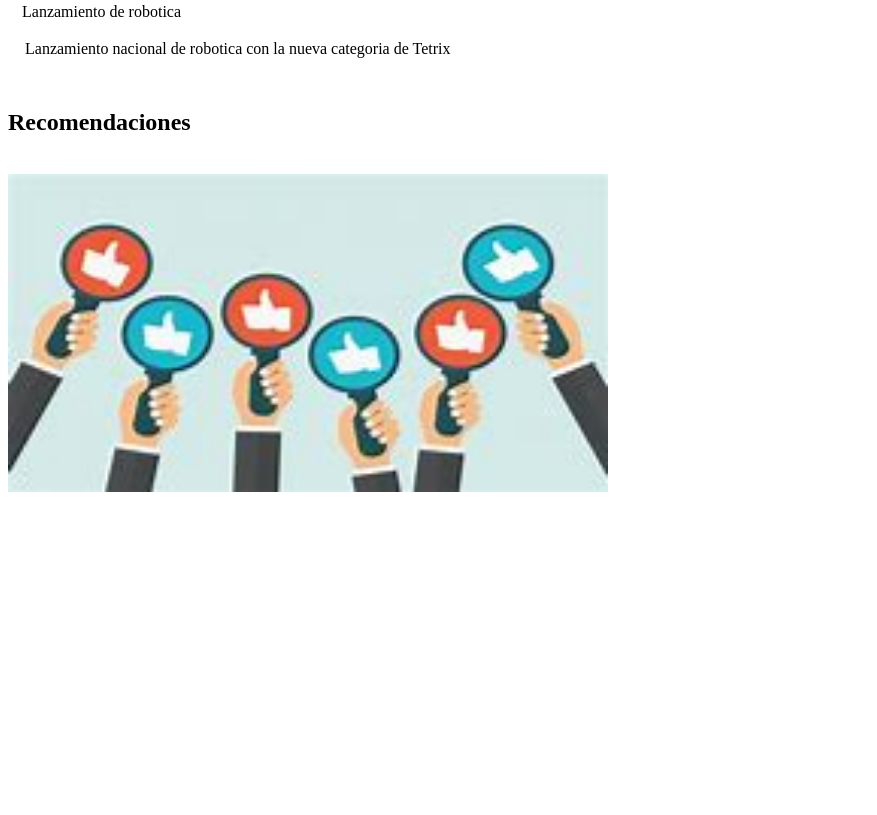
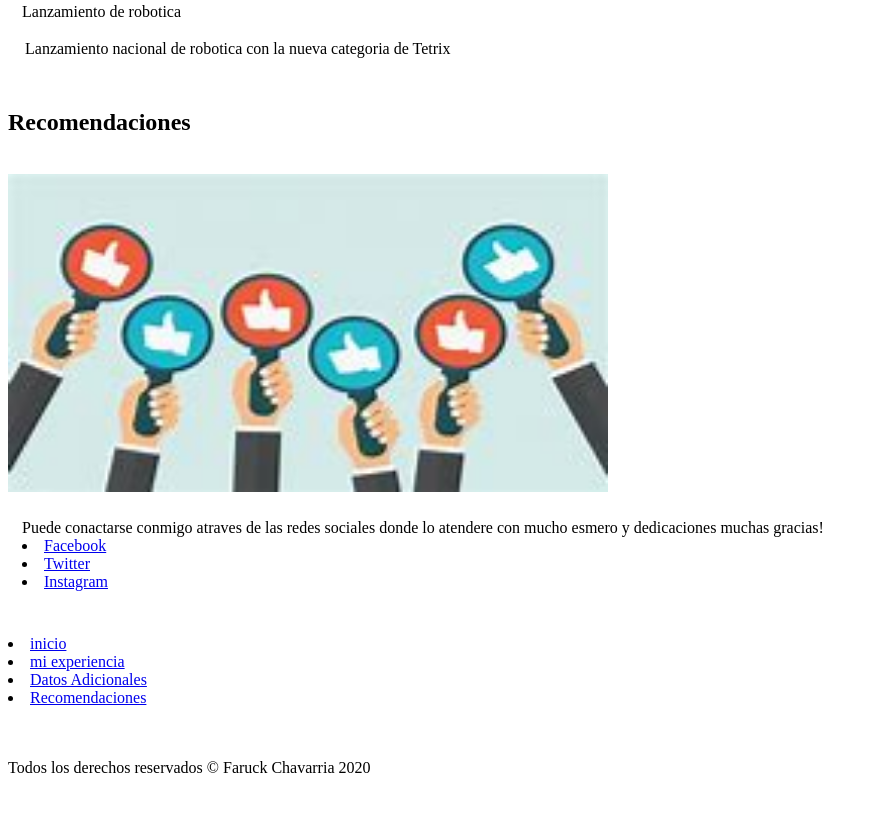
Before and after one commit to faruckchavarria/Portafolio, a plain HTML site: page index.html in a window 1280 px wide. Shown: the part 2688-3503 px from the top of the page, without its empty margins (0-877 px from the left). Before the commit the page ends 3207 px from the top, so only its background shows below. Drawn offline with Linux system fonts and the light colour scheme; files that its build step writes are made by us from their sources.

Commit message:
se ha finalizado todo el HTML

```diff
--- a/index.html
+++ b/index.html
@@ -81,9 +81,38 @@
                     <h2 id="H4"> Recomendaciones</h2>
                     <br>
                     <img src="img\OIP.jpg" width="600">
-                    <fieldset style="border: 0px;"></fieldset>
+                    <fieldset style="border: 0px;">
+                        <br>
+                    Puede conactarse conmigo atraves de las redes sociales donde lo atendere con mucho esmero y dedicaciones muchas gracias!
+                    <br>
+                    <li> <a href="https://www.facebook.com/faruck.chavarria"> Facebook</a></li>
+                    <li> <a href="https://twitter.com/ChavarriaFaruck"> Twitter</a></li>
+                    <li> <a href="https://www.instagram.com/faruck_chavarria/?hl=es-la"> Instagram</a></li>
+                    </fieldset>
+                    <br>
+                    <section>
+                        <nav id="nav"></nav>
+                        <div id="navegador"></div>
+                        <ul id="navegador ul"></ul>
+                        <li id="navegador li"><a href="#">inicio</a></li>
+                        <li id="navegador li"><a href="#H2">mi experiencia</a></li>
+                        <li id="navegador li"><a href="#H3">Datos Adicionales</a></li>
+                        <li id="navegador li"><a href="#H4">Recomendaciones</a></li>
+                    </section>
+                    <br>
+                    <br>
+
                 </section>
             </article>
+        </section>
+        <section>
+            <footer id="footer">
+
+                    <p>Todos los derechos reservados © Faruck Chavarria 2020</p>
+                    <br>
+                    </div>
+                </ul>
+            </footer>
         </section>
     </div>
 </body>
```
